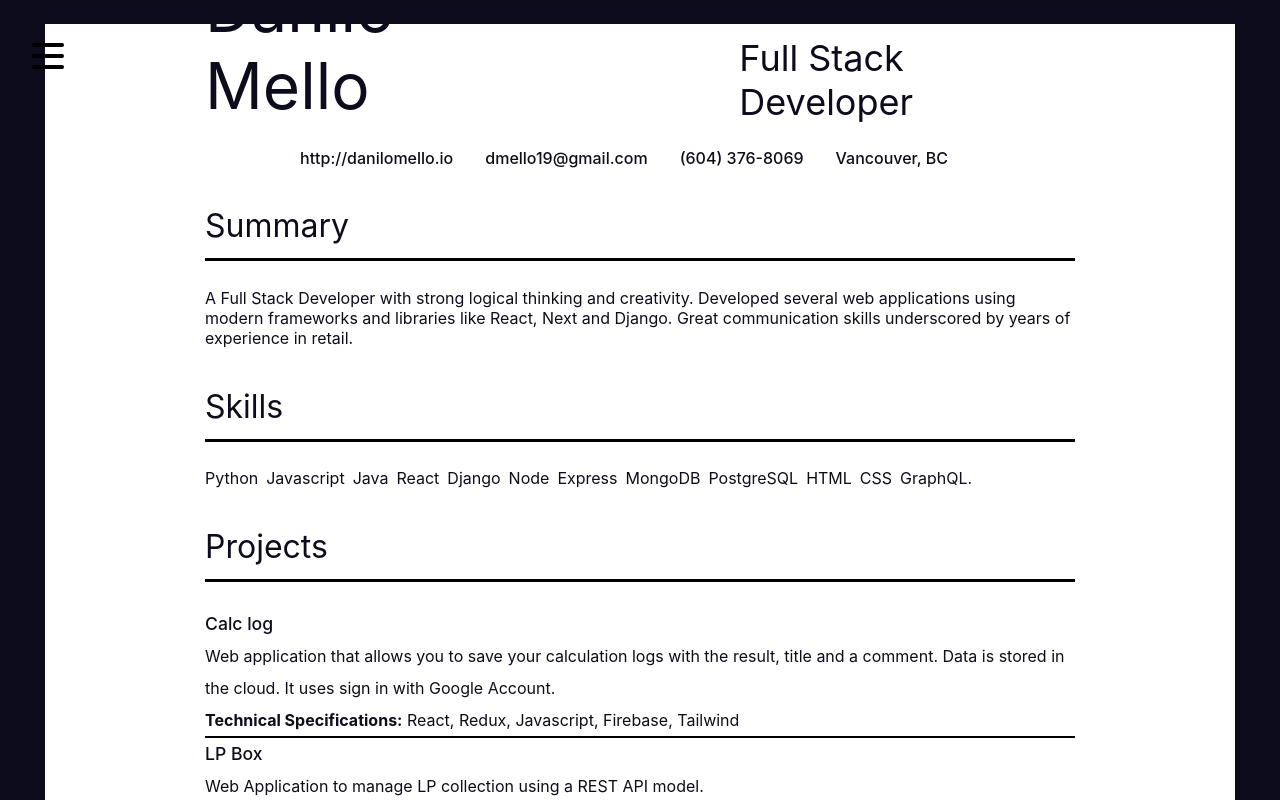
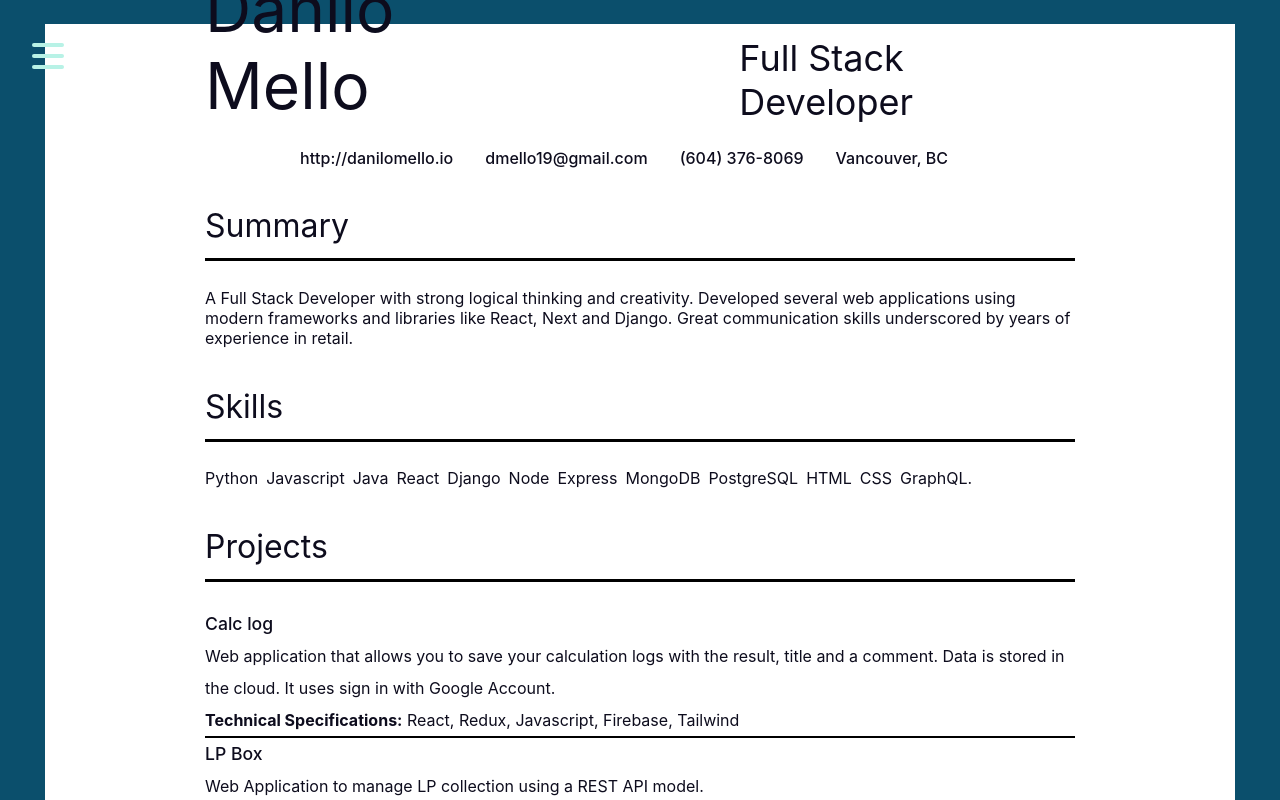
Before and after one commit to danilo-mello/portfolio, a React (Create React App) app: page /resume in a window 1280 px wide. Shown: the top 800 px of the page. Built offline with nearby package versions, Linux system fonts and the light colour scheme.

Commit message:
change to blue theme

```diff
--- a/src/theme.js
+++ b/src/theme.js
@@ -1,30 +1,30 @@
 export const theme = {
+  primaryDark: '#0D0C1D',
+  primaryLight: '#EFFFFA',
+  primaryHover: '#343078',
+  mobile: '576px',
+  pageBackground: '#0b4f6cff',
+  cardBackground: '#b8f2e6',
+  cardBackground1: '#aed9e0',
+  cardBackground2: '#F0F8F9',
+  textColorLight: '#b8f2e6',
+  textColorDark: "#0b4f6cff",
+  buttonBackground: "#FFA69E",
+  buttonBackgroundHover: "#7A0A00"
+
+  //black Theme
   // primaryDark: '#0D0C1D',
   // primaryLight: '#EFFFFA',
   // primaryHover: '#343078',
   // mobile: '576px',
-  // pageBackground: '#0b4f6cff',
-  // cardBackground: '#b8f2e6',
-  // cardBackground1: '#aed9e0',
-  // cardBackground2: '#F0F8F9',
-  // textColorLight: '#b8f2e6',
-  // textColorDark: "#0b4f6cff",
-  // buttonBackground: "#FFA69E",
-  // buttonBackgroundHover: "#7A0A00"
-
-  //black Theme
-  primaryDark: '#0D0C1D',
-  primaryLight: '#EFFFFA',
-  primaryHover: '#343078',
-  mobile: '576px',
-  pageBackground: '#0D0C1D',
-  cardBackground: '#333333',
-  cardBackground1: '#555555',
-  cardBackground2: '#999999',
-  textColorLight: '#000000',
-  textColorDark: "#EFFFFA",
-  buttonBackground: "#333333",
-  buttonBackgroundHover: "#555555"
+  // pageBackground: '#0D0C1D',
+  // cardBackground: '#333333',
+  // cardBackground1: '#555555',
+  // cardBackground2: '#999999',
+  // textColorLight: '#000000',
+  // textColorDark: "#EFFFFA",
+  // buttonBackground: "#333333",
+  // buttonBackgroundHover: "#555555"
 
   //blue theme
   // primaryDark: '#0D0C1D',
```
